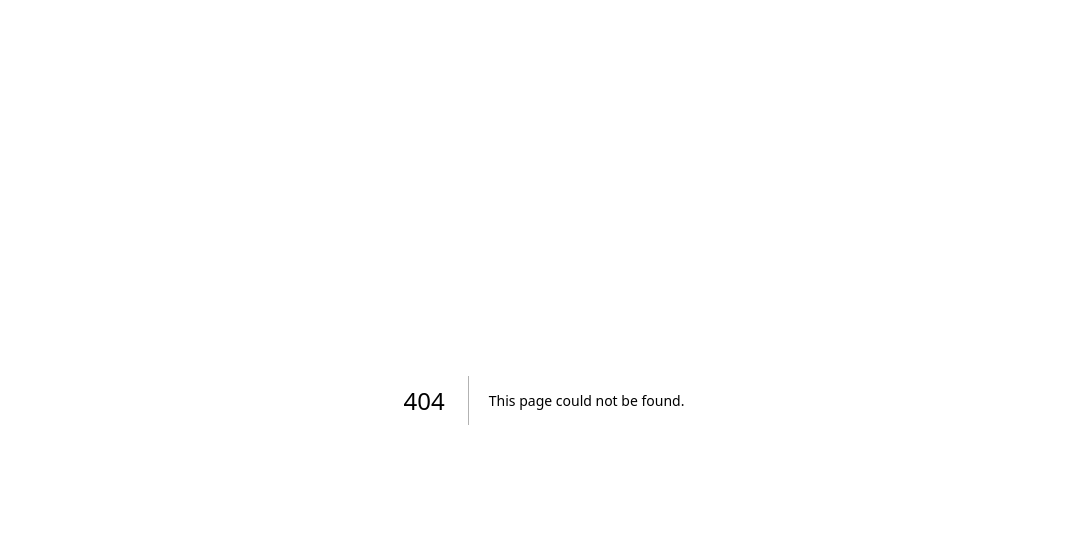
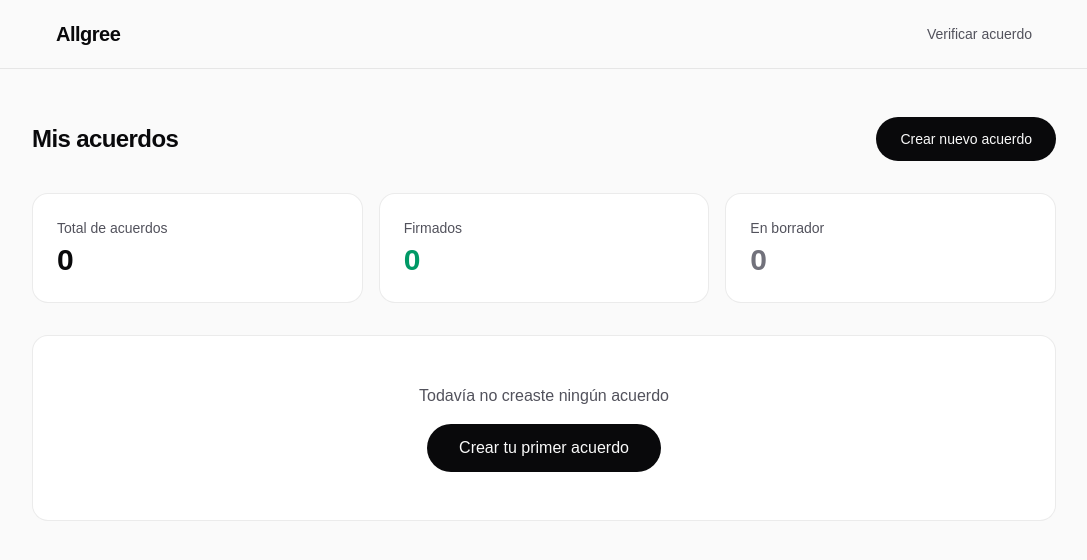
Before and after one commit to mgsen/allgree, a Next.js app: page /mis-acuerdos in a window 1280 px wide. Before the commit this address had no page. Shown: the top 560 px of the page, without its empty margins (96-1183 px from the left). Built offline with nearby package versions, Linux system fonts and the light colour scheme.

Commit message:
feat: página /mis-acuerdos — historial de acuerdos con stats y links a Stellar

```diff
--- a/src/app/crear/page.tsx
+++ b/src/app/crear/page.tsx
@@ -286,6 +286,12 @@ function generarPDF(acuerdo: Acuerdo, ejemplares: number = 1) {
     );
   }
 
+  const pdfBase64 = doc.output("datauristring").split(",")[1];
+  localStorage.setItem(
+    `acuerdo_${acuerdo.id}`,
+    JSON.stringify({ ...acuerdo, pdfBase64 }),
+  );
+
   doc.save(`acuerdo-allgree-${acuerdo.id}.pdf`);
 }
 
@@ -427,6 +433,7 @@ export default function CrearAcuerdo() {
       firmas: firmasCompletas,
       hash: hashCalculado,
       timestamp,
+      estado: "firmado",
     };
 
     localStorage.setItem(`acuerdo_${acuerdo.id}`, JSON.stringify(acuerdo));
@@ -480,12 +487,20 @@ export default function CrearAcuerdo() {
           >
             Allgree
           </Link>
+          <div className="flex items-center gap-6">
+            <Link
+              href="/mis-acuerdos"
+              className="text-sm font-medium text-zinc-600 hover:text-zinc-950 dark:text-zinc-400 dark:hover:text-zinc-50"
+            >
+              Mis acuerdos
+            </Link>
             <Link
               href="/verificar"
               className="text-sm font-medium text-zinc-600 hover:text-zinc-950 dark:text-zinc-400 dark:hover:text-zinc-50"
             >
               Verificar acuerdo
             </Link>
+          </div>
         </div>
       </header>
 
--- /dev/null
+++ b/src/app/mis-acuerdos/page.tsx
@@ -0,0 +1,196 @@
+"use client";
+
+import { useEffect, useState } from "react";
+import Link from "next/link";
+import type { Acuerdo } from "@/types/acuerdo";
+
+function leerAcuerdos(): Acuerdo[] {
+  const acuerdos: Acuerdo[] = [];
+
+  for (let i = 0; i < localStorage.length; i++) {
+    const key = localStorage.key(i);
+    if (!key || !key.startsWith("acuerdo_")) continue;
+
+    const raw = localStorage.getItem(key);
+    if (!raw) continue;
+
+    try {
+      acuerdos.push(JSON.parse(raw) as Acuerdo);
+    } catch {
+      continue;
+    }
+  }
+
+  return acuerdos.sort(
+    (a, b) => new Date(b.timestamp).getTime() - new Date(a.timestamp).getTime(),
+  );
+}
+
+function estaFirmado(acuerdo: Acuerdo): boolean {
+  return (acuerdo.estado ?? "firmado") === "firmado";
+}
+
+function descargarPDF(acuerdo: Acuerdo) {
+  if (!acuerdo.pdfBase64) return;
+
+  const link = document.createElement("a");
+  link.href = `data:application/pdf;base64,${acuerdo.pdfBase64}`;
+  link.download = `acuerdo-allgree-${acuerdo.id}.pdf`;
+  link.click();
+}
+
+export default function MisAcuerdos() {
+  const [acuerdos, setAcuerdos] = useState<Acuerdo[] | null>(null);
+
+  useEffect(() => {
+    setAcuerdos(leerAcuerdos());
+  }, []);
+
+  const total = acuerdos?.length ?? 0;
+  const firmados = acuerdos?.filter(estaFirmado).length ?? 0;
+  const borradores = total - firmados;
+
+  return (
+    <div className="flex flex-1 flex-col bg-zinc-50 dark:bg-black">
+      <header className="border-b border-black/[.08] dark:border-white/[.1]">
+        <div className="mx-auto flex max-w-5xl items-center justify-between px-6 py-5">
+          <Link
+            href="/"
+            className="text-xl font-semibold tracking-tight text-zinc-950 dark:text-zinc-50"
+          >
+            Allgree
+          </Link>
+          <Link
+            href="/verificar"
+            className="text-sm font-medium text-zinc-600 hover:text-zinc-950 dark:text-zinc-400 dark:hover:text-zinc-50"
+          >
+            Verificar acuerdo
+          </Link>
+        </div>
+      </header>
+
+      <main className="flex flex-1 justify-center px-6 py-12">
+        <div className="flex w-full max-w-5xl flex-col gap-8">
+          <div className="flex items-center justify-between gap-4">
+            <h1 className="text-2xl font-semibold tracking-tight text-zinc-950 dark:text-zinc-50">
+              Mis acuerdos
+            </h1>
+            <Link
+              href="/crear"
+              className="flex h-11 items-center justify-center rounded-full bg-zinc-950 px-6 text-sm font-medium text-zinc-50 transition-colors hover:bg-zinc-800 dark:bg-zinc-50 dark:text-zinc-950 dark:hover:bg-zinc-200"
+            >
+              Crear nuevo acuerdo
+            </Link>
+          </div>
+
+          {acuerdos !== null && (
+            <>
+              <div className="grid gap-4 sm:grid-cols-3">
+                <div className="flex flex-col gap-1 rounded-2xl border border-black/[.08] bg-white p-6 dark:border-white/[.1] dark:bg-zinc-950">
+                  <span className="text-sm text-zinc-600 dark:text-zinc-400">
+                    Total de acuerdos
+                  </span>
+                  <span className="text-3xl font-semibold tracking-tight text-zinc-950 dark:text-zinc-50">
+                    {total}
+                  </span>
+                </div>
+                <div className="flex flex-col gap-1 rounded-2xl border border-black/[.08] bg-white p-6 dark:border-white/[.1] dark:bg-zinc-950">
+                  <span className="text-sm text-zinc-600 dark:text-zinc-400">
+                    Firmados
+                  </span>
+                  <span className="text-3xl font-semibold tracking-tight text-emerald-600 dark:text-emerald-400">
+                    {firmados}
+                  </span>
+                </div>
+                <div className="flex flex-col gap-1 rounded-2xl border border-black/[.08] bg-white p-6 dark:border-white/[.1] dark:bg-zinc-950">
+                  <span className="text-sm text-zinc-600 dark:text-zinc-400">
+                    En borrador
+                  </span>
+                  <span className="text-3xl font-semibold tracking-tight text-zinc-500 dark:text-zinc-400">
+                    {borradores}
+                  </span>
+                </div>
+              </div>
+
+              {total === 0 ? (
+                <div className="flex flex-col items-center gap-4 rounded-2xl border border-black/[.08] bg-white p-12 text-center dark:border-white/[.1] dark:bg-zinc-950">
+                  <p className="text-zinc-600 dark:text-zinc-400">
+                    Todavía no creaste ningún acuerdo
+                  </p>
+                  <Link
+                    href="/crear"
+                    className="flex h-12 items-center justify-center rounded-full bg-zinc-950 px-8 text-base font-medium text-zinc-50 transition-colors hover:bg-zinc-800 dark:bg-zinc-50 dark:text-zinc-950 dark:hover:bg-zinc-200"
+                  >
+                    Crear tu primer acuerdo
+                  </Link>
+                </div>
+              ) : (
+                <div className="flex flex-col gap-4">
+                  {acuerdos.map((acuerdo) => {
+                    const firmado = estaFirmado(acuerdo);
+                    return (
+                      <div
+                        key={acuerdo.id}
+                        className="flex flex-col gap-4 rounded-2xl border border-black/[.08] bg-white p-6 dark:border-white/[.1] dark:bg-zinc-950"
+                      >
+                        <div className="flex flex-wrap items-start justify-between gap-3">
+                          <div className="flex flex-col gap-1">
+                            <p className="font-medium text-zinc-950 dark:text-zinc-50">
+                              {acuerdo.partes.proponente.nombre} y{" "}
+                              {acuerdo.partes.aceptante.nombre}
+                            </p>
+                            <p className="text-sm text-zinc-600 dark:text-zinc-400">
+                              Creado el{" "}
+                              {new Date(acuerdo.timestamp).toLocaleDateString(
+                                "es-AR",
+                              )}
+                            </p>
+                          </div>
+                          <span
+                            className={
+                              firmado
+                                ? "rounded-full bg-emerald-100 px-3 py-1 text-xs font-medium text-emerald-700 dark:bg-emerald-950 dark:text-emerald-400"
+                                : "rounded-full bg-zinc-100 px-3 py-1 text-xs font-medium text-zinc-600 dark:bg-zinc-900 dark:text-zinc-400"
+                            }
+                          >
+                            {firmado ? "Firmado" : "Borrador"}
+                          </span>
+                        </div>
+
+                        <p className="font-mono text-xs text-zinc-500 dark:text-zinc-500">
+                          Hash: {acuerdo.hash.slice(0, 16)}...
+                        </p>
+
+                        <div className="flex flex-wrap items-center gap-4">
+                          {acuerdo.pdfBase64 && (
+                            <button
+                              type="button"
+                              onClick={() => descargarPDF(acuerdo)}
+                              className="flex h-9 items-center justify-center rounded-full border border-black/[.1] px-4 text-sm font-medium text-zinc-950 transition-colors hover:bg-zinc-100 dark:border-white/[.15] dark:text-zinc-50 dark:hover:bg-zinc-900"
+                            >
+                              Descargar PDF
+                            </button>
+                          )}
+                          {acuerdo.txHash && (
+                            <a
+                              href={`https://stellar.expert/explorer/testnet/tx/${acuerdo.txHash}`}
+                              target="_blank"
+                              rel="noopener noreferrer"
+                              className="text-sm font-medium text-zinc-600 underline hover:text-zinc-950 dark:text-zinc-400 dark:hover:text-zinc-50"
+                            >
+                              Ver en Stellar Explorer
+                            </a>
+                          )}
+                        </div>
+                      </div>
+                    );
+                  })}
+                </div>
+              )}
+            </>
+          )}
+        </div>
+      </main>
+    </div>
+  );
+}
--- a/src/app/page.tsx
+++ b/src/app/page.tsx
@@ -8,12 +8,20 @@ export default function Home() {
           <span className="text-xl font-semibold tracking-tight text-zinc-950 dark:text-zinc-50">
             Allgree
           </span>
+          <div className="flex items-center gap-6">
+            <Link
+              href="/mis-acuerdos"
+              className="text-sm font-medium text-zinc-600 hover:text-zinc-950 dark:text-zinc-400 dark:hover:text-zinc-50"
+            >
+              Mis acuerdos
+            </Link>
             <Link
               href="/verificar"
               className="text-sm font-medium text-zinc-600 hover:text-zinc-950 dark:text-zinc-400 dark:hover:text-zinc-50"
             >
               Verificar acuerdo
             </Link>
+          </div>
         </div>
       </header>
 
--- a/src/app/verificar/page.tsx
+++ b/src/app/verificar/page.tsx
@@ -45,12 +45,18 @@ export default function VerificarAcuerdo() {
   return (
     <div className="flex flex-1 flex-col bg-zinc-50 dark:bg-black">
       <header className="border-b border-black/[.08] dark:border-white/[.1]">
-        <div className="mx-auto flex max-w-5xl items-center px-6 py-5">
+        <div className="mx-auto flex max-w-5xl items-center justify-between px-6 py-5">
           <Link
             href="/"
             className="text-xl font-semibold tracking-tight text-zinc-950 dark:text-zinc-50"
           >
             Allgree
+          </Link>
+          <Link
+            href="/mis-acuerdos"
+            className="text-sm font-medium text-zinc-600 hover:text-zinc-950 dark:text-zinc-400 dark:hover:text-zinc-50"
+          >
+            Mis acuerdos
           </Link>
         </div>
       </header>
--- a/src/types/acuerdo.ts
+++ b/src/types/acuerdo.ts
@@ -26,4 +26,6 @@ export interface Acuerdo {
   hash: string;
   timestamp: string;
   txHash?: string;
+  estado?: "borrador" | "firmado";
+  pdfBase64?: string;
 }
```
Lines whose indentation alone changed are shown as unchanged.
